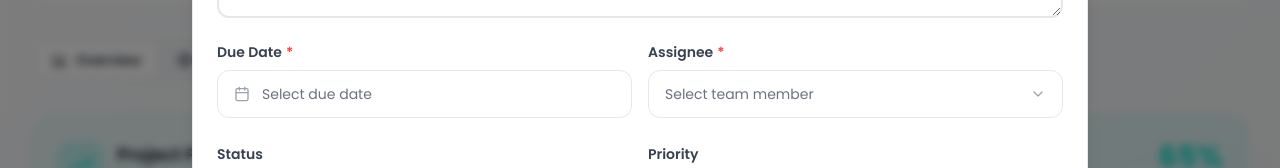
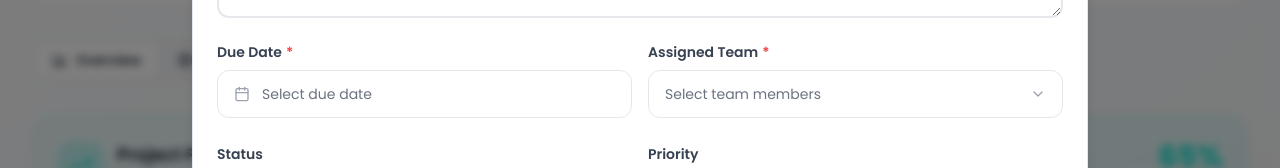
Before and after one commit to devxankit/Project-flow, a React (Vite) app in the folder frontend/: page /project/1 in a window 1280 px wide. Both pictures are taken after a click on the button "Add Milestone". Shown: the part 363-531 px from the top of the page. Built offline with nearby package versions, Linux system fonts and the light colour scheme.

Commit message:
check point

```diff
--- a/frontend/src/components/MilestoneForm.jsx
+++ b/frontend/src/components/MilestoneForm.jsx
@@ -6,6 +6,7 @@ import { Button } from './magicui/button';
 import { Input } from './magicui/input';
 import { Textarea } from './magicui/textarea';
 import { Combobox } from './magicui/combobox';
+import { MultiSelect } from './magicui/multi-select';
 import { DatePicker } from './magicui/date-picker';
 
 const MilestoneForm = ({ isOpen, onClose, onSubmit, projectId }) => {
@@ -13,7 +14,7 @@ const MilestoneForm = ({ isOpen, onClose, onSubmit, projectId }) => {
     title: '',
     description: '',
     dueDate: '',
-    assignee: '',
+    assignees: [],
     status: 'Not Started',
     project: projectId || '',
     priority: 'Medium',
@@ -25,11 +26,12 @@ const MilestoneForm = ({ isOpen, onClose, onSubmit, projectId }) => {
 
   // Mock data for dropdowns
   const teamMembers = [
-    { value: 'john-doe', label: 'John Doe' },
-    { value: 'jane-smith', label: 'Jane Smith' },
-    { value: 'mike-johnson', label: 'Mike Johnson' },
-    { value: 'sarah-wilson', label: 'Sarah Wilson' },
-    { value: 'alex-brown', label: 'Alex Brown' }
+    { value: 1, label: 'John Doe', subtitle: 'Project Manager', avatar: 'JD' },
+    { value: 2, label: 'Jane Smith', subtitle: 'Frontend Developer', avatar: 'JS' },
+    { value: 3, label: 'Mike Johnson', subtitle: 'Backend Developer', avatar: 'MJ' },
+    { value: 4, label: 'Sarah Wilson', subtitle: 'UI/UX Designer', avatar: 'SW' },
+    { value: 5, label: 'Alex Brown', subtitle: 'QA Engineer', avatar: 'AB' },
+    { value: 6, label: 'Lisa Wang', subtitle: 'DevOps Engineer', avatar: 'LW' }
   ];
 
   const projects = [
@@ -109,8 +111,8 @@ const MilestoneForm = ({ isOpen, onClose, onSubmit, projectId }) => {
       newErrors.dueDate = 'Due date is required';
     }
 
-    if (!formData.assignee) {
-      newErrors.assignee = 'Assignee is required';
+    if (formData.assignees.length === 0) {
+      newErrors.assignees = 'At least one team member must be assigned';
     }
 
     if (!formData.project) {
@@ -148,7 +150,7 @@ const MilestoneForm = ({ isOpen, onClose, onSubmit, projectId }) => {
       title: '',
       description: '',
       dueDate: '',
-      assignee: '',
+      assignees: [],
       status: 'Not Started',
       project: projectId || '',
       priority: 'Medium',
@@ -263,7 +265,7 @@ const MilestoneForm = ({ isOpen, onClose, onSubmit, projectId }) => {
               </AnimatePresence>
             </motion.div>
 
-            {/* Assignee */}
+            {/* Assignees */}
             <motion.div
               initial={{ opacity: 0, y: 20 }}
               animate={{ opacity: 1, y: 0 }}
@@ -271,17 +273,18 @@ const MilestoneForm = ({ isOpen, onClose, onSubmit, projectId }) => {
               className="space-y-2"
             >
               <label className="text-sm font-semibold text-gray-700 flex items-center">
-                Assignee <span className="text-red-500 ml-1">*</span>
+                Assigned Team <span className="text-red-500 ml-1">*</span>
               </label>
-              <Combobox
+              <MultiSelect
                 options={teamMembers}
-                value={formData.assignee}
-                onChange={(value) => handleInputChange('assignee', value)}
-                placeholder="Select team member"
-                error={!!errors.assignee}
+                value={formData.assignees}
+                onChange={(value) => handleInputChange('assignees', value)}
+                placeholder="Select team members"
+                error={!!errors.assignees}
+                maxDisplay={2}
               />
               <AnimatePresence>
-                {errors.assignee && (
+                {errors.assignees && (
                   <motion.p
                     initial={{ opacity: 0, height: 0 }}
                     animate={{ opacity: 1, height: 'auto' }}
@@ -289,7 +292,7 @@ const MilestoneForm = ({ isOpen, onClose, onSubmit, projectId }) => {
                     className="text-sm text-red-500 flex items-center"
                   >
                     <AlertCircle className="h-4 w-4 mr-1" />
-                    {errors.assignee}
+                    {errors.assignees}
                   </motion.p>
                 )}
               </AnimatePresence>
```
